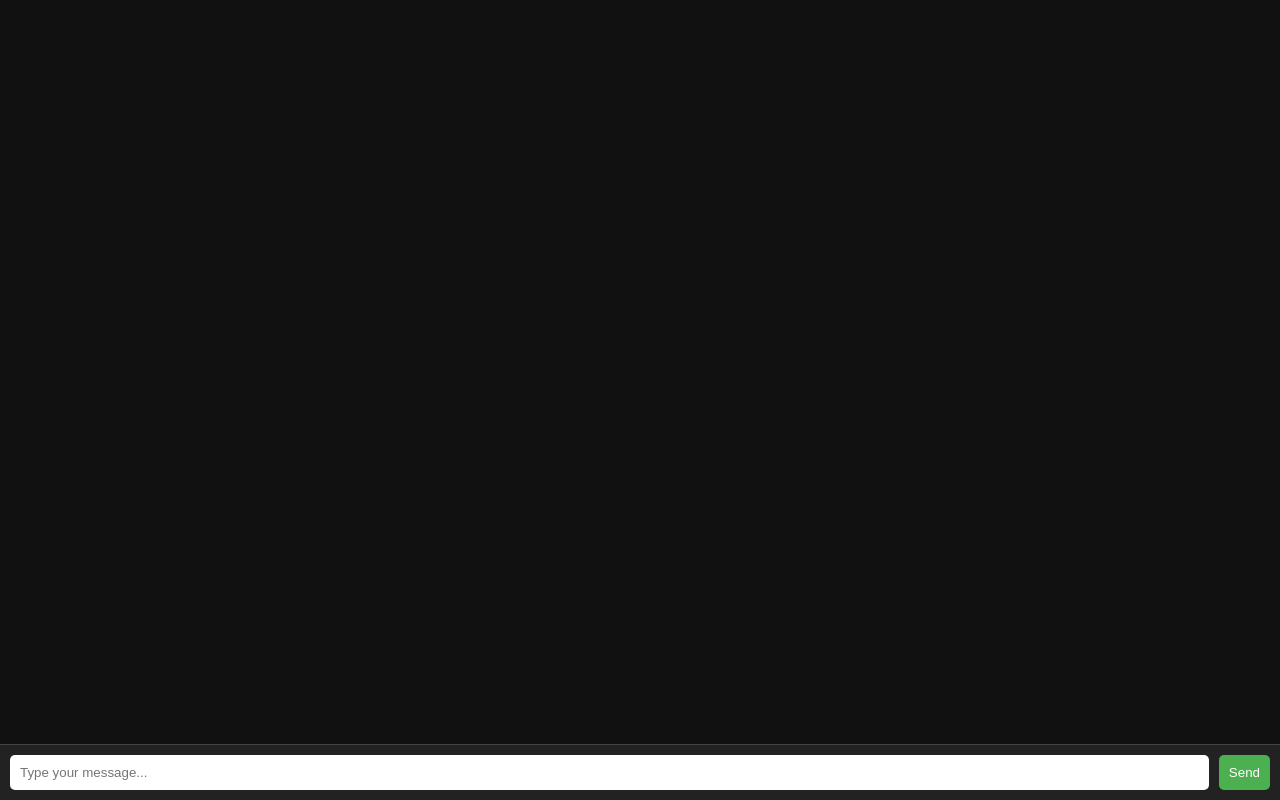
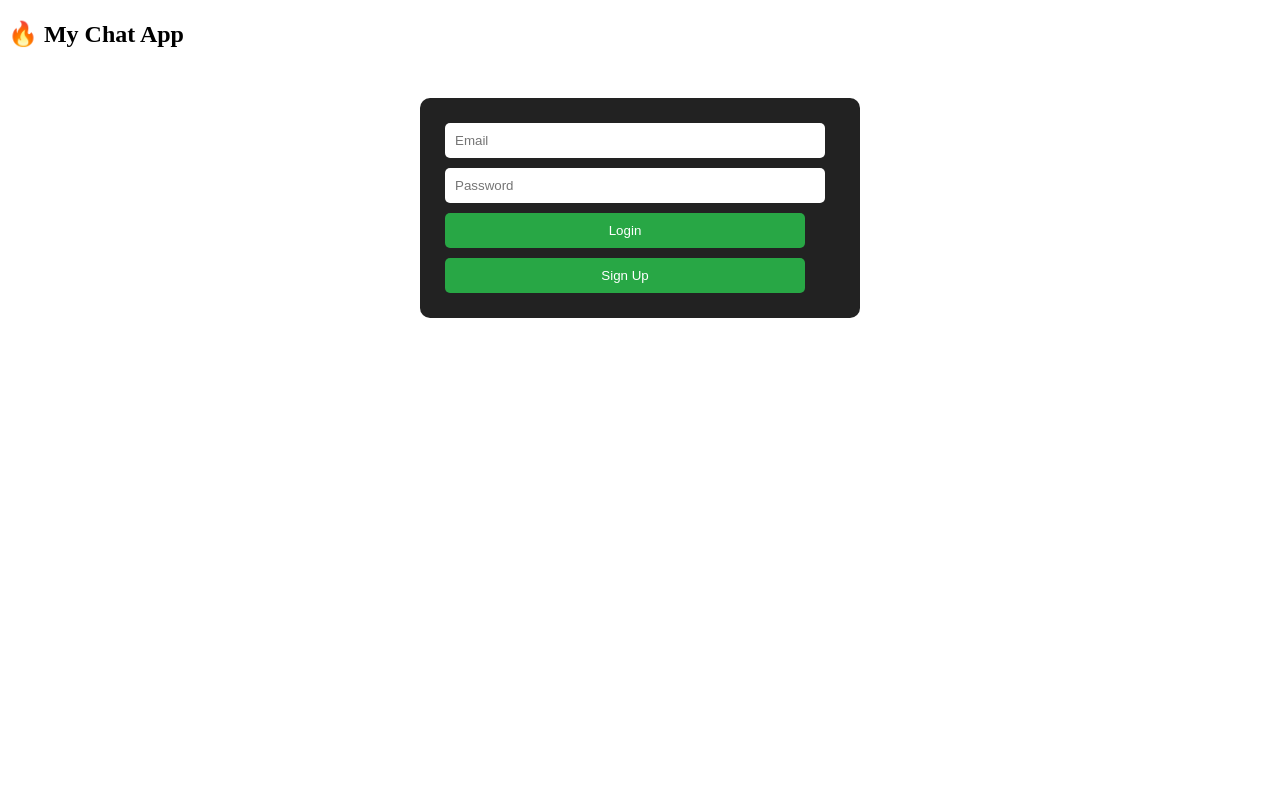
Before and after one commit to crimsonscriptsofficial-cmd/Chat-app, a plain HTML site: page index.html in a window 1280 px wide. Drawn offline with Linux system fonts and the light colour scheme; no server answers.

Commit message:
Update index.html

```diff
--- a/index.html
+++ b/index.html
@@ -5,77 +5,116 @@
   <title>Simple Chat App</title>
   <style>
     body {
-      font-family: Arial, sans-serif;
-      display: flex;
-      flex-direction: column;
-      height: 100vh;
-      margin: 0;
-      background: #111;
-      color: white;
-    }
-    #chat {
-      flex: 1;
-      overflow-y: auto;
-      padding: 10px;
-      border-bottom: 1px solid #444;
-    }
-    #chat div {
-      margin: 5px 0;
-      padding: 8px;
-      border-radius: 6px;
-      background: #333;
-    }
-    #controls {
-      display: flex;
-      padding: 10px;
-      background: #222;
-    }
-    #messageInput {
-      flex: 1;
-      padding: 10px;
-      border: none;
-      outline: none;
-      border-radius: 5px;
-    }
-    button {
-      margin-left: 10px;
-      padding: 10px;
-      background: #4CAF50;
-      color: white;
-      border: none;
-      border-radius: 5px;
-      cursor: pointer;
-    }
-    button:hover {
-      background: #45a049;
-    }
+      font-family: <!DOCTYPE html>
+<html>
+<head>
+  <meta charset="UTF-8">
+  <title>My Chat App</title>
+  <style>
+    body { font-family: Arial, sans-serif; background: #111; color: #eee; text-align: center; }
+    #loginDiv, #chatDiv { max-width: 400px; margin: 50px auto; padding: 20px; background: #222; border-radius: 10px; }
+    input, button { margin: 5px; padding: 10px; width: 90%; border: none; border-radius: 5px; }
+    button { background: #28a745; color: white; cursor: pointer; }
+    #messages { height: 300px; overflow-y: auto; text-align: left; margin-bottom: 10px; background: #333; padding: 10px; border-radius: 5px; }
+    .msg { margin: 5px 0; padding: 5px; background: #444; border-radius: 5px; }
+    .msg strong { color: #28a745; }
   </style>
 </head>
 <body>
-  <div id="chat"></div>
-  <div id="controls">
-    <input id="messageInput" type="text" placeholder="Type your message...">
+  <h2>🔥 My Chat App</h2>
+
+  <!-- Login -->
+  <div id="loginDiv">
+    <input id="email" type="email" placeholder="Email">
+    <input id="password" type="password" placeholder="Password">
+    <button onclick="login()">Login</button>
+    <button onclick="signup()">Sign Up</button>
+  </div>
+
+  <!-- Chat -->
+  <div id="chatDiv" style="display:none;">
+    <p>Welcome, <span id="userEmail"></span> <button onclick="logout()">Logout</button></p>
+    <div id="messages"></div>
+    <input id="msgInput" placeholder="Type a message">
     <button onclick="sendMessage()">Send</button>
   </div>
 
+  <!-- Firebase -->
+  <script src="https://www.gstatic.com/firebasejs/9.22.2/firebase-app-compat.js"></script>
+  <script src="https://www.gstatic.com/firebasejs/9.22.2/firebase-auth-compat.js"></script>
+  <script src="https://www.gstatic.com/firebasejs/9.22.2/firebase-database-compat.js"></script>
+
   <script>
-    const chat = document.getElementById("chat");
-    const input = document.getElementById("messageInput");
+    // TODO: Replace with your Firebase config
+    const firebaseConfig = {
+      apiKey: "YOUR_API_KEY",
+      authDomain: "YOUR_PROJECT_ID.firebaseapp.com",
+      databaseURL: "https://YOUR_PROJECT_ID.firebaseio.com",
+      projectId: "YOUR_PROJECT_ID",
+      storageBucket: "YOUR_PROJECT_ID.appspot.com",
+      messagingSenderId: "YOUR_SENDER_ID",
+      appId: "YOUR_APP_ID"
+    };
+    firebase.initializeApp(firebaseConfig);
 
-    function sendMessage() {
-      const msg = input.value.trim();
-      if (msg !== "") {
-        const div = document.createElement("div");
-        div.textContent = msg;
-        chat.appendChild(div);
-        input.value = "";
-        chat.scrollTop = chat.scrollHeight;
-      }
+    const auth = firebase.auth();
+    const db = firebase.database();
+
+    // Auth
+    function signup() {
+      const email = document.getElementById("email").value;
+      const password = document.getElementById("password").value;
+      auth.createUserWithEmailAndPassword(email, password)
+        .catch(e => alert(e.message));
     }
 
-    input.addEventListener("keypress", function(e) {
-      if (e.key === "Enter") sendMessage();
+    function login() {
+      const email = document.getElementById("email").value;
+      const password = document.getElementById("password").value;
+      auth.signInWithEmailAndPassword(email, password)
+        .catch(e => alert(e.message));
+    }
+
+    function logout() {
+      auth.signOut();
+    }
+
+    auth.onAuthStateChanged(user => {
+      if (user) {
+        document.getElementById("loginDiv").style.display = "none";
+        document.getElementById("chatDiv").style.display = "block";
+        document.getElementById("userEmail").innerText = user.email;
+        loadMessages();
+      } else {
+        document.getElementById("loginDiv").style.display = "block";
+        document.getElementById("chatDiv").style.display = "none";
+      }
     });
+
+    // Chat
+    function sendMessage() {
+      const msg = document.getElementById("msgInput").value;
+      if (msg.trim() === "") return;
+      const user = auth.currentUser;
+      db.ref("messages").push({
+        user: user.email,
+        text: msg,
+        time: Date.now()
+      });
+      document.getElementById("msgInput").value = "";
+    }
+
+    function loadMessages() {
+      const messagesDiv = document.getElementById("messages");
+      db.ref("messages").on("child_added", snapshot => {
+        const data = snapshot.val();
+        const div = document.createElement("div");
+        div.classList.add("msg");
+        div.innerHTML = `<strong>${data.user}:</strong> ${data.text}`;
+        messagesDiv.appendChild(div);
+        messagesDiv.scrollTop = messagesDiv.scrollHeight;
+      });
+    }
   </script>
 </body>
 </html>
```
